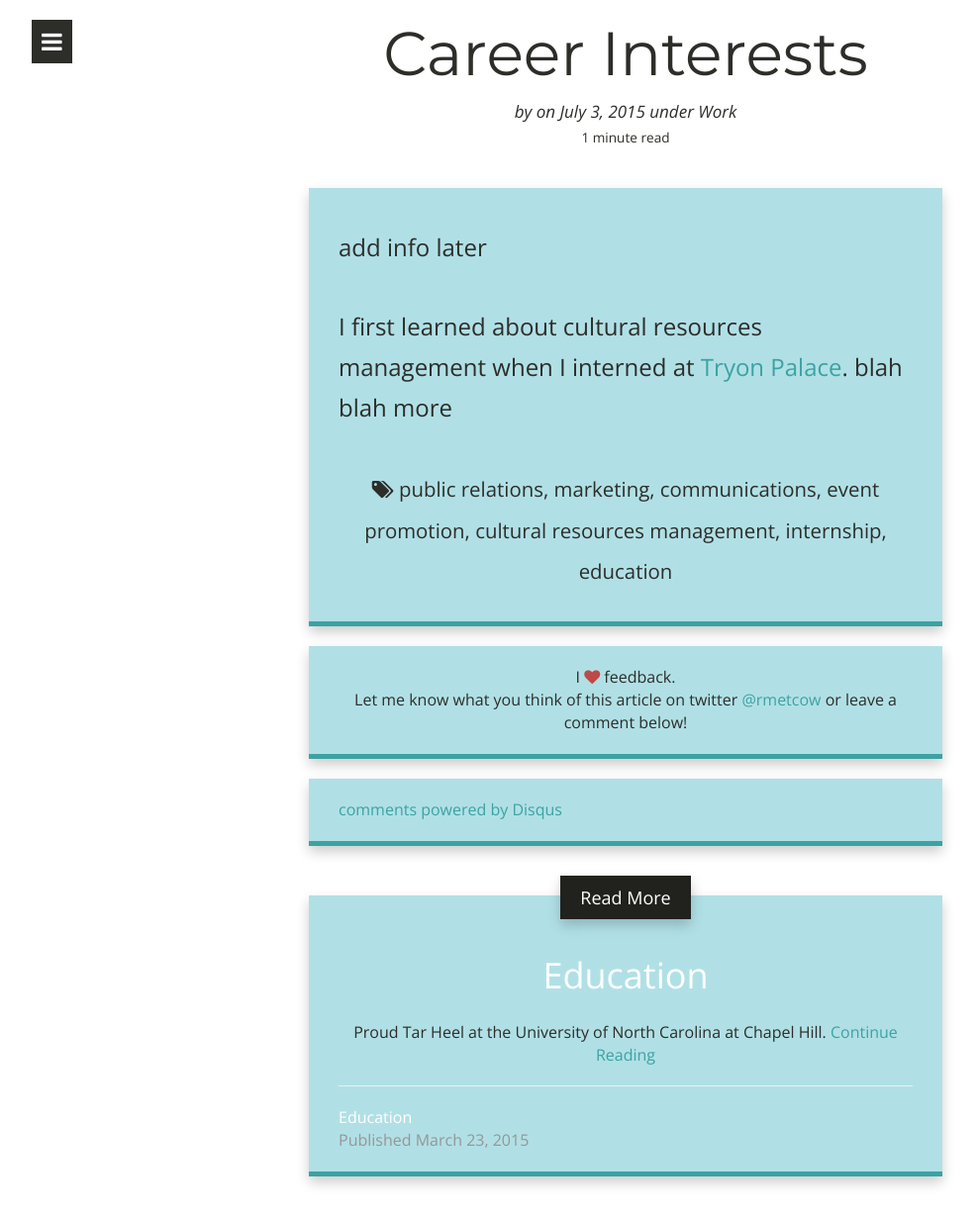
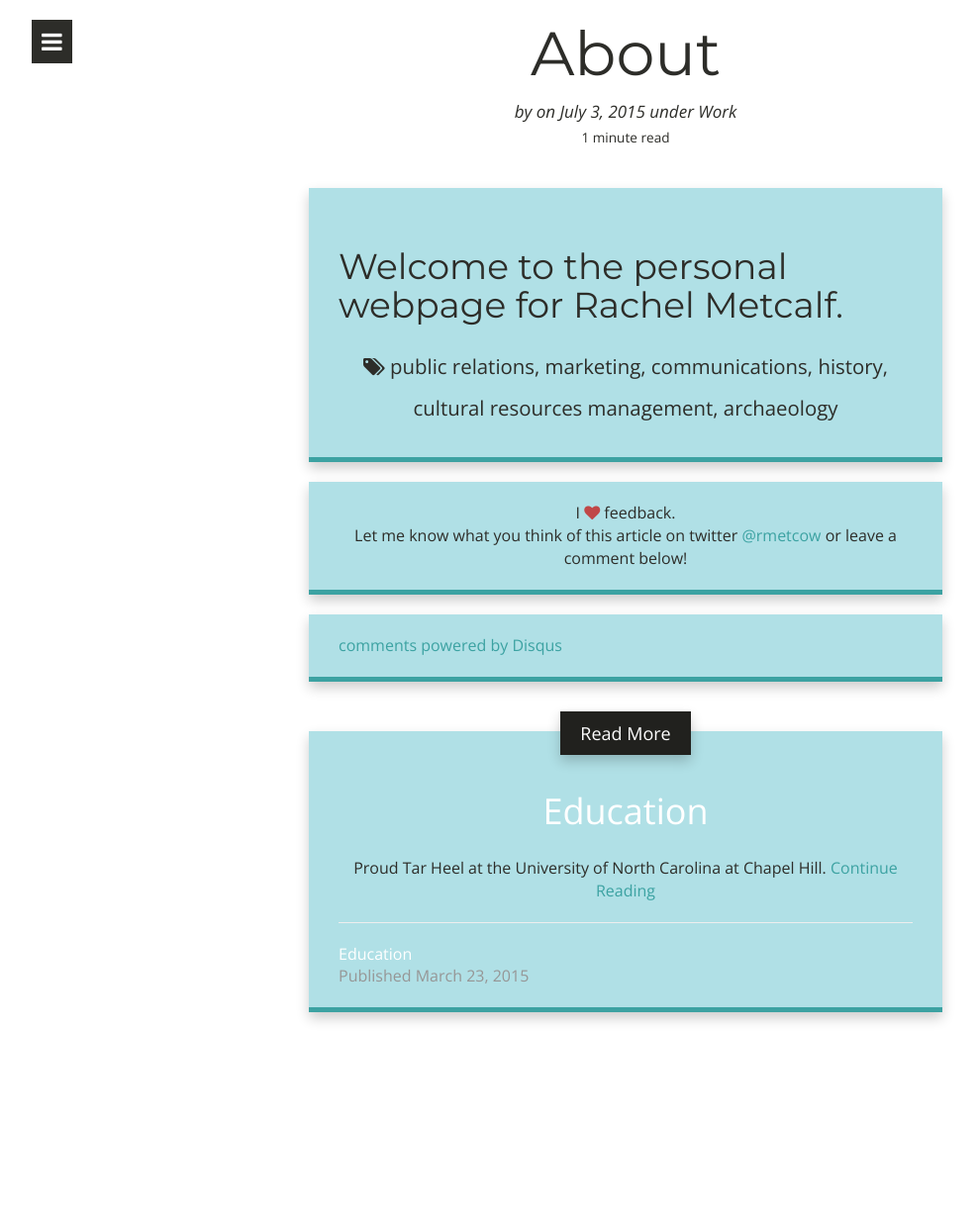
Before and after one commit to rcmetcalf/rcmetcalf.github.io, a Jekyll site: the page built from _posts/2015-07-03-career-interests.md, in a window 1280 px wide. Shown: the whole page at 99% size, without its empty margins (8-995 px from the left). Built offline with Jekyll 4.4.1, drawn with Linux system fonts in a browser that asks for light colours; nearby versions of some CDN libraries; Markdown is read by kramdown in place of the engine named in the settings; comment, search, counter and statistics services are not loaded; after the commit the page ends 1064 px from its top, so only the background shows below that.

Commit message:
created about post

```diff
--- a/_posts/2015-07-03-career-interests.md
+++ b/_posts/2015-07-03-career-interests.md
@@ -1,20 +1,17 @@
 ---
 layout:		post
-title:		Career Interests
-summary:	Post-graduation plans.
-categories: Work Experience, Career
+title:		About
+summary:	Personal interests and general info about me.
+categories: Work Experience, Interests
 thumbnail:
 tags:
  - public relations
  - marketing
  - communications
- - event promotion
+ - history
  - cultural resources management
- - internship
- - education
+ - archaeology
 
 ---
 
-add info later
-
-I first learned about cultural resources management when I interned at [Tryon Palace](http://tryonpalace.org/). blah blah more
+# Welcome to the personal webpage for Rachel Metcalf.
```
Also changed, not shown: _posts/2015-03-23-welcome-to-carte-noir.md (+1 -1 lines).
